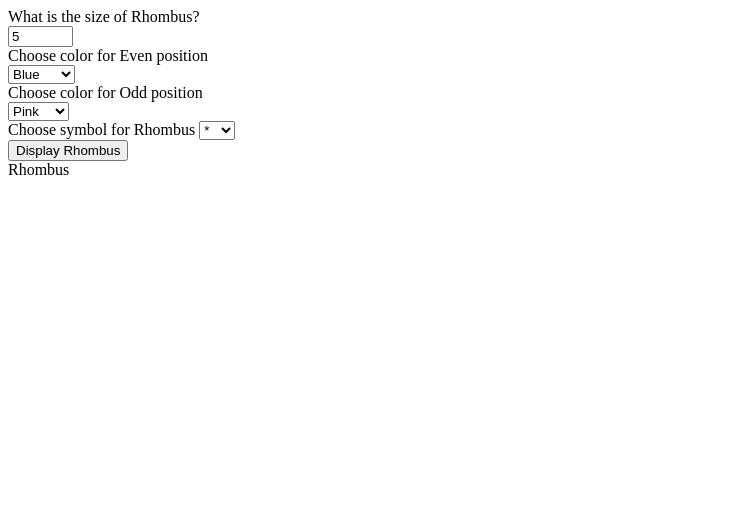
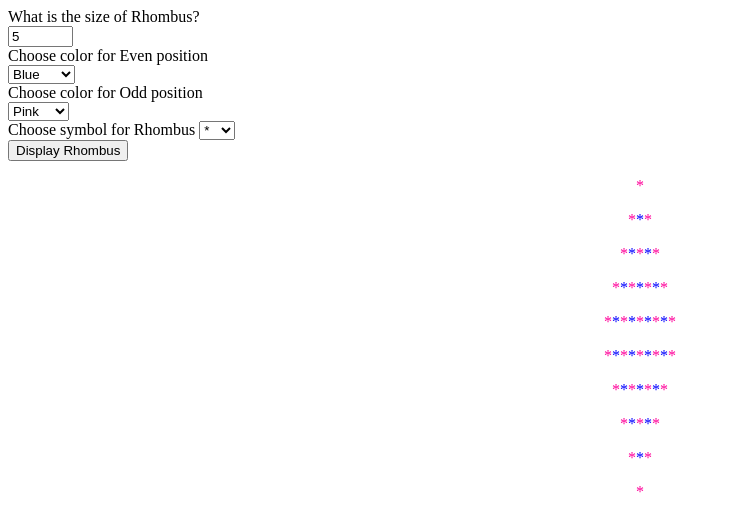
Before and after one commit to wichkraft/PROG109, a plain HTML site: page artifact03/index.html in a window 1280 px wide. Both pictures are taken after a click on the button "Display Rhombus". Shown: the whole page, without its empty margins (0-731 px from the left). Drawn offline with Linux system fonts and the light colour scheme.

Commit message:
js and color issue try 1

```diff
--- a/artifact03/index.html
+++ b/artifact03/index.html
@@ -39,10 +39,8 @@
         document.getElementById('symbol').value);">Display Rhombus
         </button>
 
-        <div id="upLeft">Rhombus</div>
-        <div id="upRight"></div>
-        <div id="downLeft"></div>
-        <div id="downRight"></div>
+        <div id="up"></div>
+        <div id="down"></div>
 
         <script src="script.js"></script>
     </body>
--- a/artifact03/script.js
+++ b/artifact03/script.js
@@ -31,7 +31,7 @@ function up(pHeight, pColorEven, pColorOdd, pSymbol){
     document.getElementById("up").innerHTML = rLine;
 }
 
-//function for bottom half of rhombus
+//function for top half of rhombus
 function down(pHeight, pColorEven, pColorOdd, pSymbol){
     var rLine = "";
     for (i=pHeight;i >= 0;i--) {
@@ -42,11 +42,9 @@ function down(pHeight, pColorEven, pColorOdd, pSymbol){
 
             //Is the position even or odd so we change the color
             if (j%2) //even
+                rLine +="<span style='color:" + pColorOdd + ";'>" + pSymbol +"</span>";
+            else //odd
                 rLine +="<span style='color:" + pColorEven + ";'>" + pSymbol +"</span>";
-            else
-            //odd
-            rLine +="<span style='color:" + pColorOdd + ";'>" + pSymbol +"</span>";
-
         }
         rLine +="</p>";
         // console.log(rLine);
```
